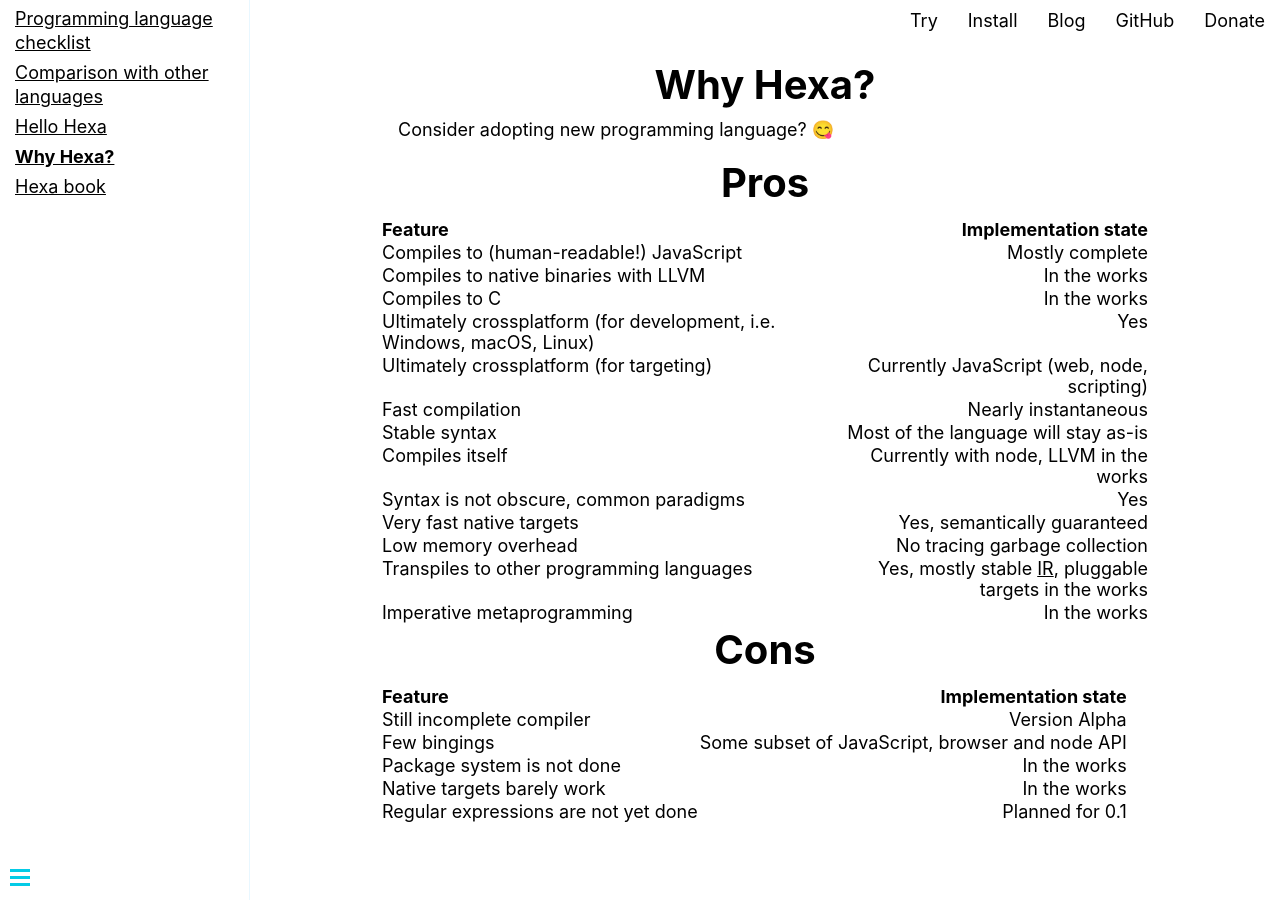
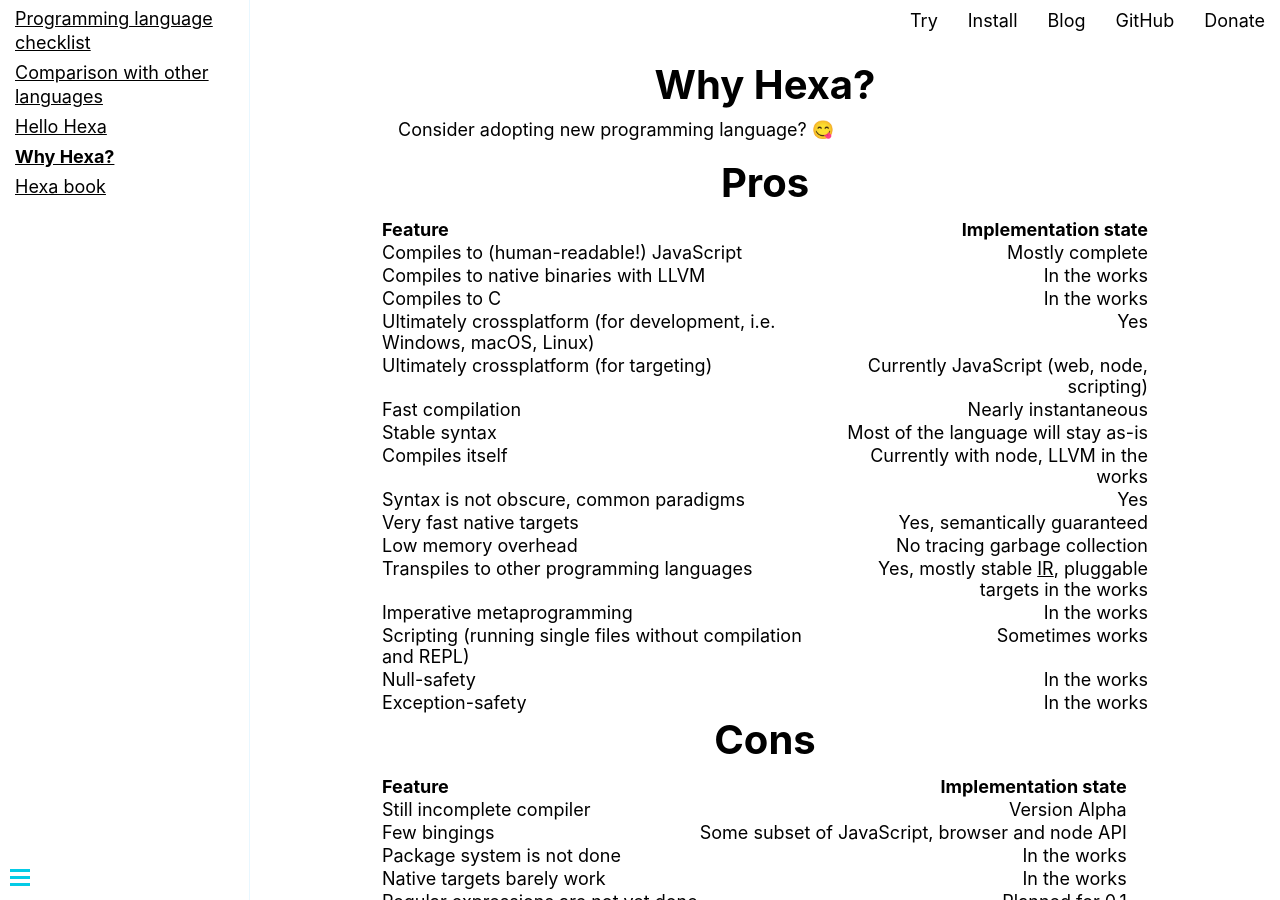
Before and after one commit to hexalang/hexalang.github.io, a Jekyll site: the page built from _book/Profit.md, in a window 1280 px wide. Built offline with Jekyll 4.4.1, drawn with Linux system fonts in a browser that asks for light colours; emoji names are drawn with the system emoji font.

Commit message:
Update Profit.md

```diff
--- a/_book/Profit.md
+++ b/_book/Profit.md
@@ -22,6 +22,9 @@
 | Low memory overhead | No tracing garbage collection |
 | Transpiles to other programming languages | Yes, mostly stable [IR](https://en.wikipedia.org/wiki/Intermediate_representation), pluggable targets in the works
 | Imperative metaprogramming | In the works |
+| Scripting (running single files without compilation and REPL) | Sometimes works |
+| Null-safety | In the works |
+| Exception-safety | In the works |
 
 ## Cons
 
```
